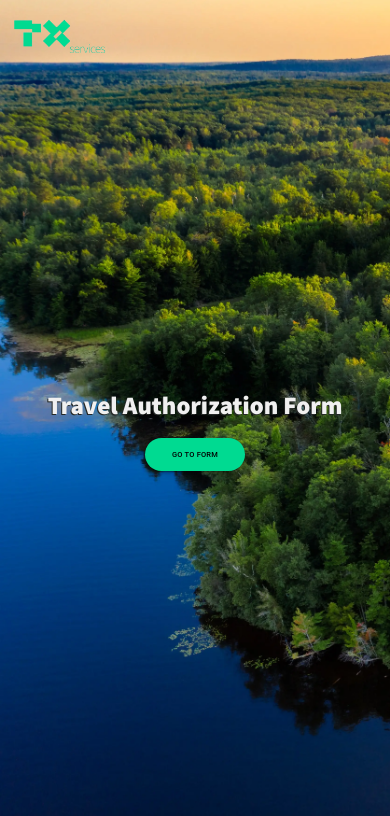
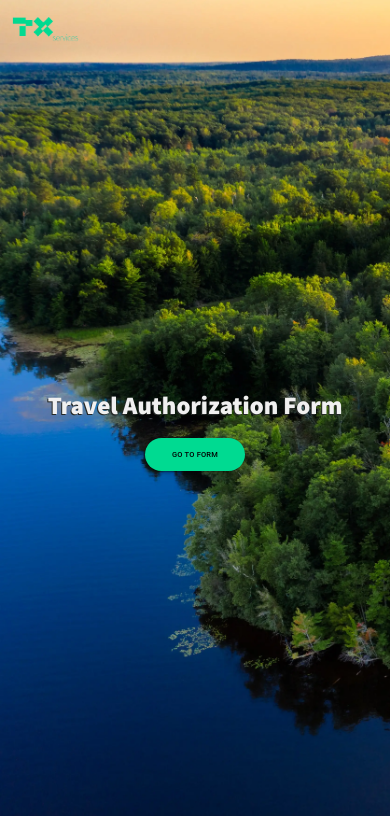
Before and after one commit to tx-services-Internship/travel-reactjs-frontend-spyro, a React (Create React App) app: page / in a window 390 px wide. Shown: the top 816 px of the page. Built offline with nearby package versions, Linux system fonts and the light colour scheme.

Commit message:
Fix: Extracted components from Home.tsx

```diff
--- /dev/null
+++ b/src/components/HomeButton.tsx
@@ -0,0 +1,32 @@
+import { styled } from '@mui/material/styles';
+import Button from '@mui/material/Button';
+
+const GoToFormButton = styled(Button)(({ theme }) => ({
+    backgroundColor: "#00da91",
+    fontSize: "1.5rem",
+    color: "black",
+    width:"16vw",
+    minWidth: "10rem",
+    padding: "1rem 2rem",
+    borderRadius: "5rem",
+    whiteSpace: "nowrap",
+    '&:hover': {
+      backgroundColor: "#116f59",
+      color: "#f0f0f0",
+    },
+    [theme.breakpoints.down('lg')]: {
+      fontSize: "1.2rem",
+    },
+    [theme.breakpoints.down('md')]: {
+      fontSize: "0.8rem",
+    },
+    [theme.breakpoints.down('sm')]: {
+      fontSize: "0.75rem",
+    },
+  }));
+
+function HomeButton(){
+    return <GoToFormButton variant="contained">Go to form</GoToFormButton>
+}
+
+export default HomeButton;
--- /dev/null
+++ b/src/components/HomeLayout.tsx
@@ -0,0 +1,30 @@
+import { styled } from '@mui/material/styles';
+import Stack from '@mui/material/Stack';
+
+const x = Math.floor((Math.random() * 5) + 1);
+const imageString = "background" + x + ".webp";
+
+const Flex = styled(Stack)({
+  background: `url(${imageString})`,
+  backgroundSize: "cover",
+  height: "100vh",
+  position: "relative"
+});
+
+type HomeLayoutProps = {
+    children: React.ReactNode,
+}
+
+function HomeLayout(props:HomeLayoutProps){
+    return(
+        <Flex
+            direction="column"
+            justifyContent="center"
+            alignItems="center"
+        >
+            {props.children}
+        </Flex>
+    );
+}
+
+export default HomeLayout;
--- a/src/pages/Home.module.css
+++ b/src/pages/Home.module.css
@@ -7,7 +7,7 @@
     text-shadow: -1px 1px 0 #252827;
   }
   .image {
-    width: 13vw;
+    width: 15rem;
     position: absolute;
     top: 1rem;
     left: 1rem;
@@ -22,7 +22,7 @@
       font-size: 6rem;
     }
     .image {
-      width: 15vw;
+      width: 13rem;
     }
   }
 
@@ -31,7 +31,7 @@
       font-size: 5rem;
     }
     .image {
-      width: 18vw;
+      width: 11rem;
     }
   }
 
@@ -40,7 +40,7 @@
       font-size: 3.5rem;
     }
     .image {
-      width: 20vw;
+      width: 9rem;
     }
   }
 
@@ -49,6 +49,6 @@
       font-size: 2.5rem;
     }
     .image {
-      width: 25vw;
+      width: 7rem;
     }
   }
--- a/src/pages/Home.tsx
+++ b/src/pages/Home.tsx
@@ -1,53 +1,13 @@
 import React from "react";
 import { Link } from "react-router-dom";
-import { styled } from '@mui/material/styles';
-import Button from '@mui/material/Button';
-import Stack from '@mui/material/Stack';
-import style from "../pages/Home.module.css";
-
-
-const x = Math.floor((Math.random() * 5) + 1);
-const imageString = "background" + x + ".webp";
-
-const GoToFormButton = styled(Button)(({ theme }) => ({
-  backgroundColor: "#00da91",
-  fontSize: "1.5rem",
-  color: "black",
-  width:"16vw",
-  minWidth: "10rem",
-  padding: "1rem 2rem",
-  borderRadius: "5rem",
-  whiteSpace: "nowrap",
-  '&:hover': {
-    backgroundColor: "#116f59",
-    color: "#f0f0f0",
-  },
-  [theme.breakpoints.down('lg')]: {
-    fontSize: "1.2rem",
-  },
-  [theme.breakpoints.down('md')]: {
-    fontSize: "0.8rem",
-  },
-  [theme.breakpoints.down('sm')]: {
-    fontSize: "0.75rem",
-  },
-}));
-
-const Flex = styled(Stack)({
-  background: `url(${imageString})`,
-  backgroundSize: "cover",
-  height: "100vh",
-  position: "relative"
-});
+import HomeButton from "../components/HomeButton";
+import HomeLayout from "../components/HomeLayout";
+import style from "./Home.module.css";
 
 function Home() {
 
   return (
-    <Flex
-      direction="column"
-      justifyContent="center"
-      alignItems="center"
-    >
+    <HomeLayout>
       <img
         className={style.image}
         src="tx-logo-transformed.webp"
@@ -57,10 +17,10 @@ function Home() {
 
       <h1 className={style.heading}>Travel Authorization Form</h1>
       <Link to="/form" style={{ textDecoration: "none" }}>
-        <GoToFormButton variant="contained">Go to form</GoToFormButton>
+        <HomeButton/>
       </Link>
 
-    </Flex>
+    </HomeLayout>
   );
 }
 
```
